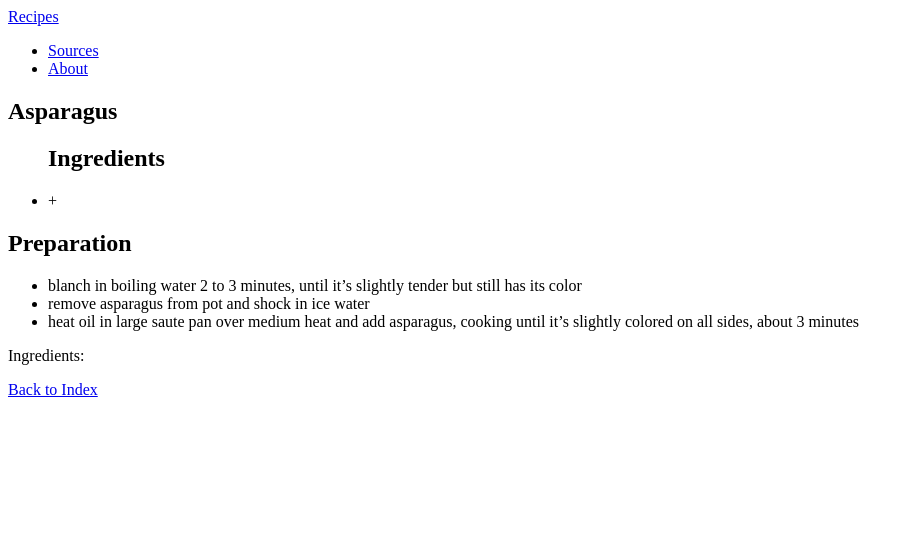
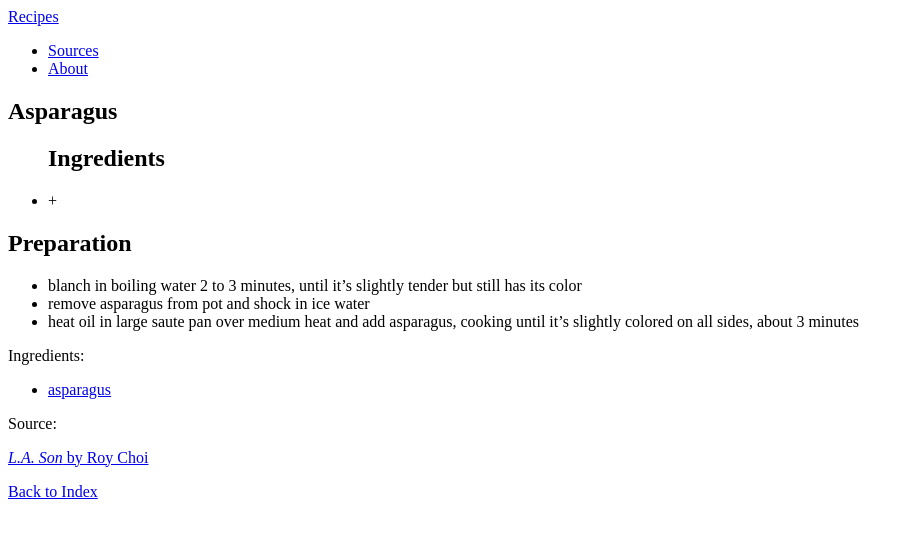
Before and after one commit to justinjaywang/recipes, a Jekyll site: the page built from _recipes/asparagus.markdown, in a window 1280 px wide. Shown: the top 538 px of the page, without its empty margins (0-915 px from the left). Built offline with Jekyll 4.4.1, drawn with Linux system fonts in a browser that asks for light colours.

Commit message:
Updated Asparagus

```diff
--- a/_recipes/asparagus.markdown
+++ b/_recipes/asparagus.markdown
@@ -1,6 +1,9 @@
 ---
 title: Asparagus
 date: 2017-04-24 21:44:00 -04:00
+ingredients:
+- asparagus
+source: L.A. Son
 ---
 
 - blanch in boiling water 2 to 3 minutes, until it's slightly tender but still has its color
```
